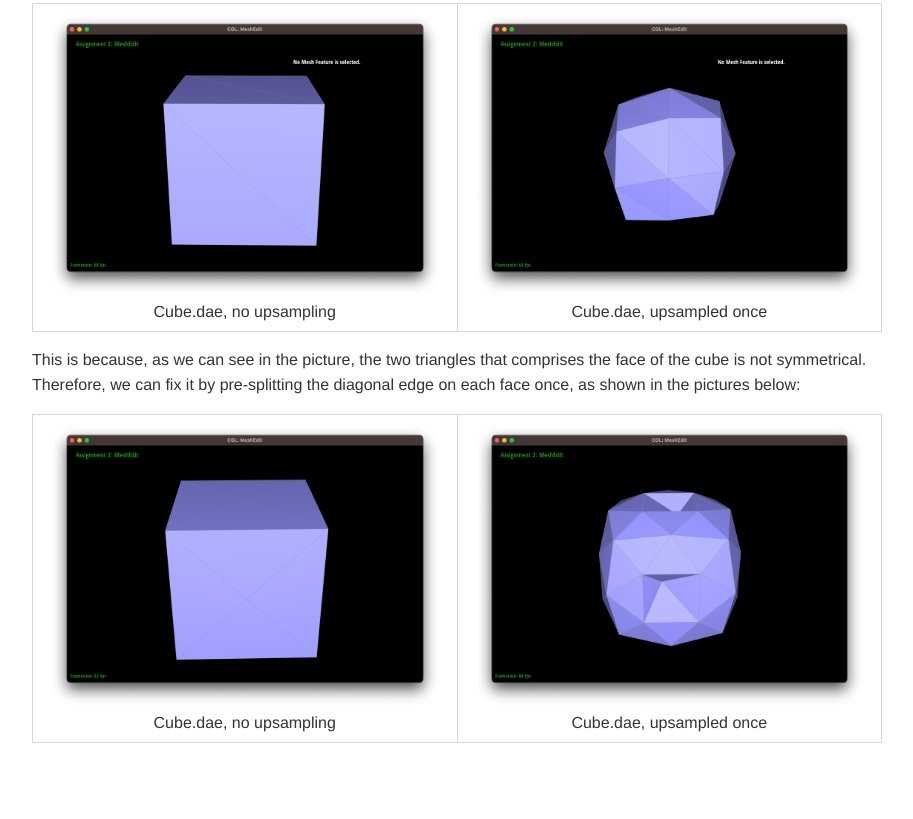
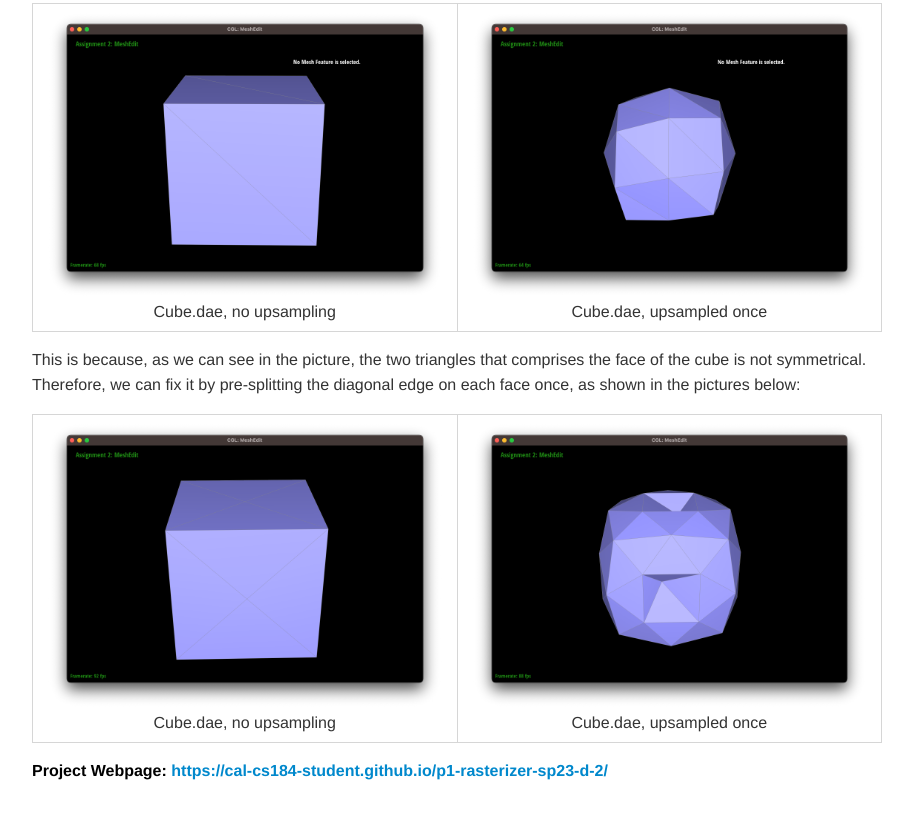
Before and after one commit to cal-cs184-student/p2-meshedit-sp23-b-2, a plain HTML site: page docs/index.html in a window 1280 px wide. Shown: the part 9677-10496 px from the top of the page, without its empty margins (183-1096 px from the left). Before the commit the page ends 10467 px from the top, so only its background shows below. Drawn offline with nearby package versions, Linux system fonts and the light colour scheme.

Commit message:
Added project webpage

```diff
--- a/docs/index.html
+++ b/docs/index.html
@@ -463,6 +463,8 @@ pre[data-line] .line-highlight[data-end]:after {
     </tr>
   </tbody></table>
 </div>
+<p><strong>Project Webpage: <a href="https://cal-cs184-student.github.io/p2-meshedit-sp23-b-2/">https://cal-cs184-student.github.io/p1-rasterizer-sp23-d-2/</a></strong></p>
+
       </div>
 
 
```
Also changed, not shown: 2 other files.
